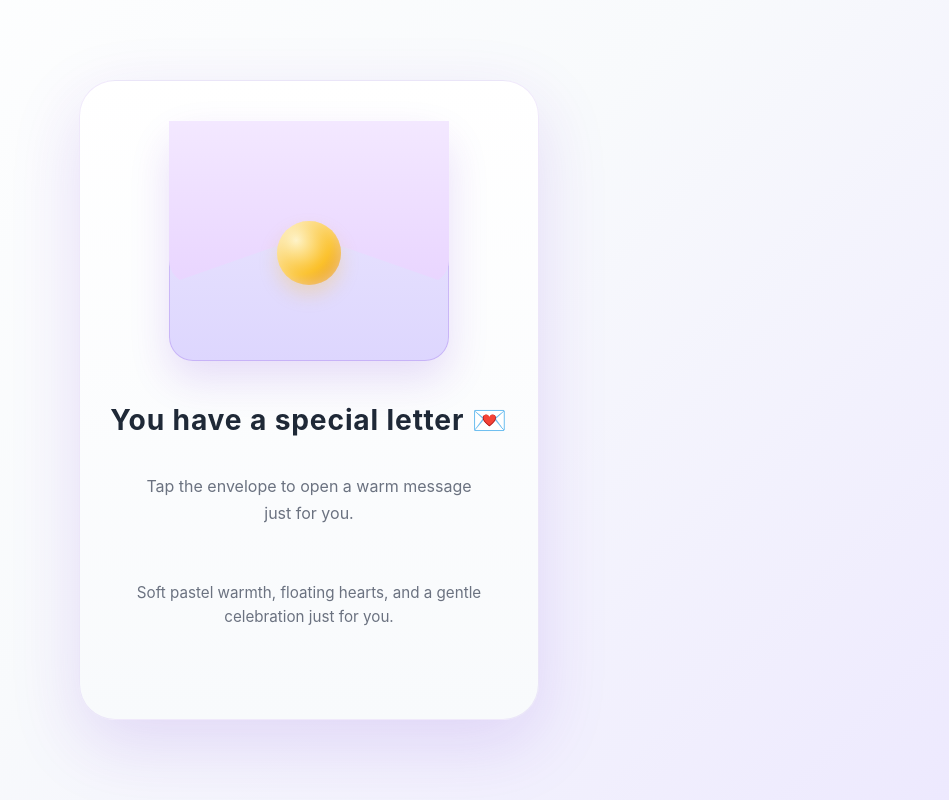
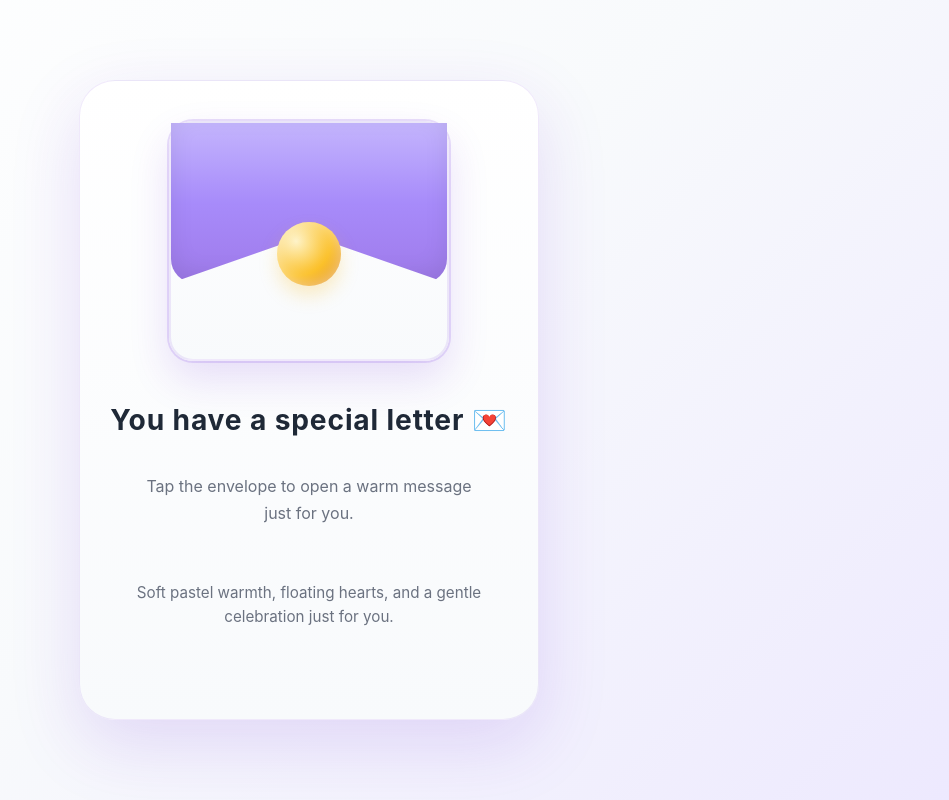
Before and after one commit to IanRene22/Eme-project, a plain HTML site: page index.html in a window 1280 px wide. Shown: the whole page, without its empty margins (331-1280 px from the left). Drawn offline with Linux system fonts and the light colour scheme.

Commit message:
Update index.html

```diff
--- a/index.html
+++ b/index.html
@@ -201,8 +201,9 @@
             position: absolute;
             inset: 0;
             border-radius: 24px;
-            background: linear-gradient(180deg, #EDE9FE 0%, #DDD6FE 100%);
-            box-shadow: inset 0 0 0 1px rgba(109, 40, 217, 0.2), 0 18px 40px rgba(109, 40, 217, 0.15);
+            background: linear-gradient(180deg, #FFFFFF 0%, #F8FAFC 100%);
+            box-shadow: 0 0 0 2px rgba(109, 40, 217, 0.15), 0 18px 40px rgba(109, 40, 217, 0.15);
+            border: 2px solid rgba(109, 40, 217, 0.1);
         }
 
         .flap {
@@ -211,7 +212,7 @@
             left: 0;
             width: 100%;
             height: 68%;
-            background: linear-gradient(180deg, #F3E8FF 0%, #E9D5FF 100%);
+            background: linear-gradient(180deg, #C4B5FD 0%, #A78BFA 50%, #9F7AEA 100%);
             border-bottom-left-radius: 24px;
             border-bottom-right-radius: 24px;
             clip-path: polygon(0 0, 100% 0, 100% 100%, 50% 70%, 0 100%);
@@ -219,6 +220,7 @@
             transition: transform 0.9s cubic-bezier(0.22, 1, 0.36, 1);
             z-index: 2;
             backface-visibility: hidden;
+            box-shadow: inset 0 -8px 24px rgba(0, 0, 0, 0.08);
         }
 
         .envelope.open .flap {
```
